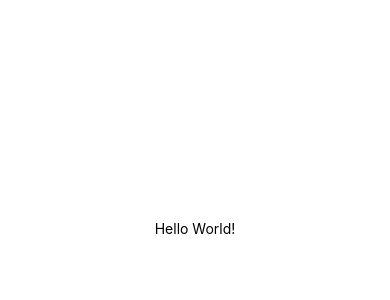
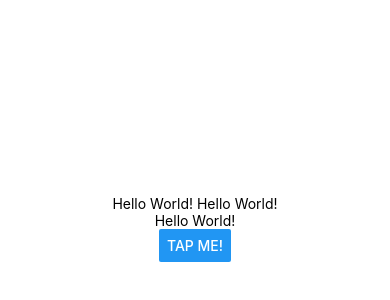
Before and after one commit to ankurhalder/reactnative, a React Native app: screen / in a window 390 px wide. Shown: the part 194-494 px from the top of the page. Built offline with nearby package versions, Linux system fonts and the light colour scheme.

Commit message:
feat: add button and additional text to App component

```diff
--- a/App.js
+++ b/App.js
@@ -1,11 +1,13 @@
-import { StatusBar } from "expo-status-bar";
-import { StyleSheet, Text, View } from "react-native";
+import { StyleSheet, Text, View, Button } from "react-native";
 
 export default function App() {
   return (
     <View style={styles.container}>
+      <View>
+        <Text>Hello World! Hello World!</Text>
+      </View>
       <Text>Hello World!</Text>
-      <StatusBar style="auto" />
+      <Button title="Tap me!" />
     </View>
   );
 }
```
